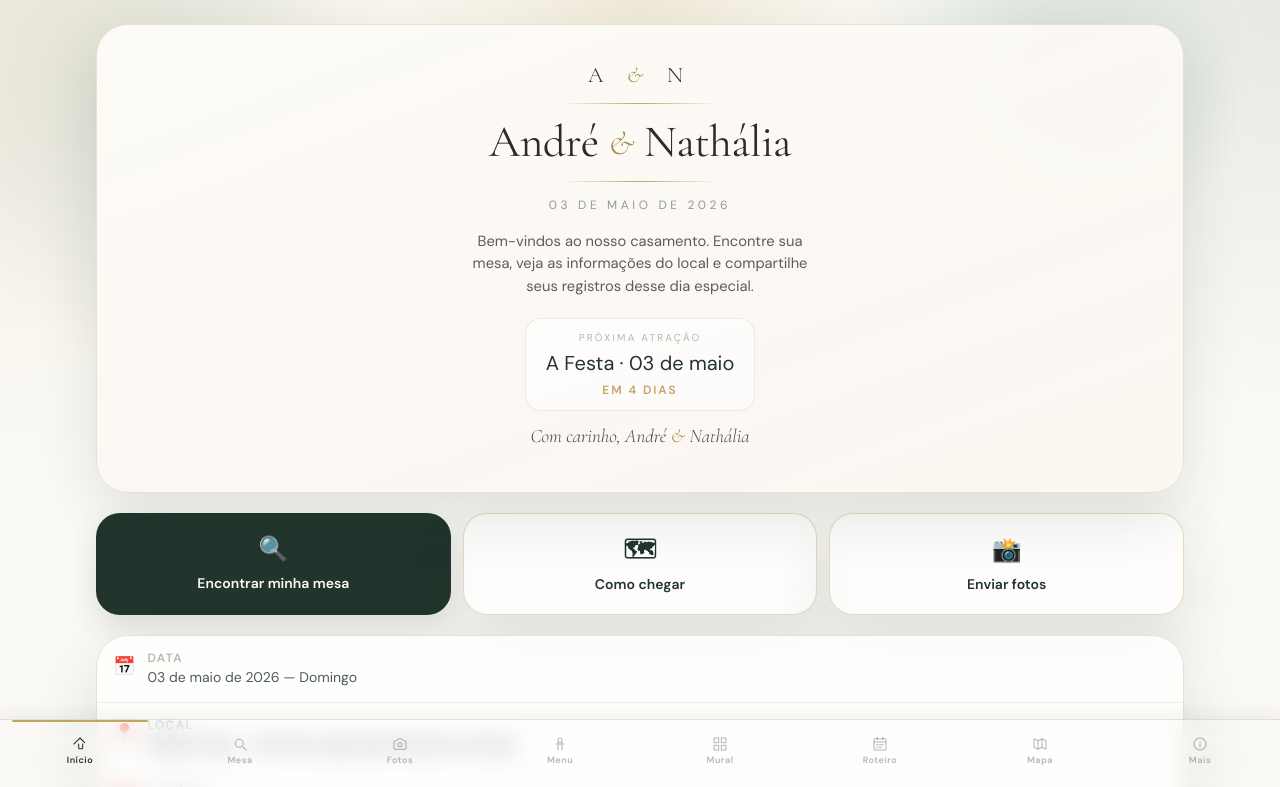
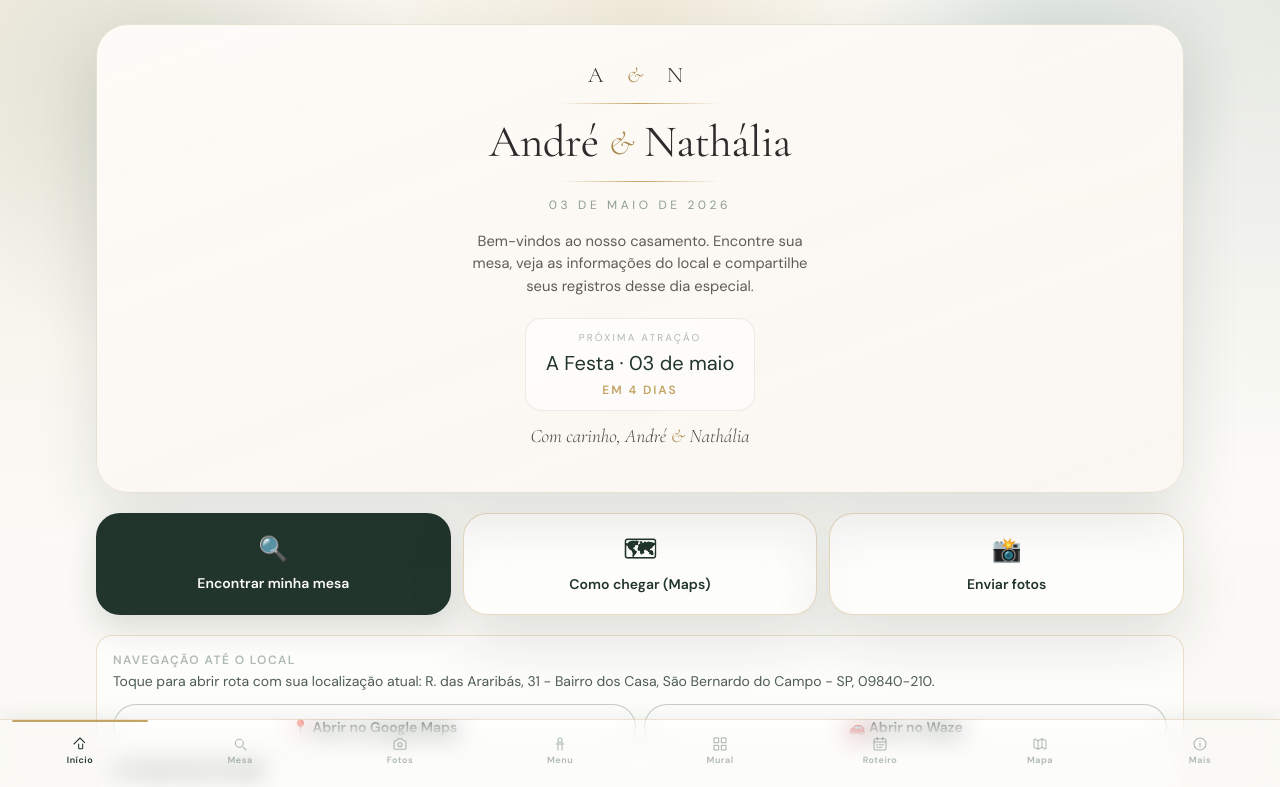
Before and after one commit to Andreviga/fotoscasamento, a Next.js app: page / in a window 1280 px wide. Shown: the top 787 px of the page. Built offline with nearby package versions, Linux system fonts and the light colour scheme.

Commit message:
feat(info): integrar rota Maps/Waze com geolocalizacao e alerta de atraso

```diff
--- a/src/components/tabs/TabInfo.tsx
+++ b/src/components/tabs/TabInfo.tsx
@@ -8,6 +8,11 @@ type TabInfoProps = {
 };
 
 const EVENT_DAY_STR = '2026-05-03';
+const CERIMONIA_HOUR = 18;
+const CERIMONIA_MINUTE = 0;
+const DELAY_ALERT_BUFFER_MINUTES = 30;
+const DESTINATION_ADDRESS = 'R. das Araribás, 31 - Bairro dos Casa, São Bernardo do Campo - SP, 09840-210';
+const DESTINATION_COORDS = { lat: -23.743138, lon: -46.5749888 };
 
 const ROTEIRO_ITEMS = [
   { horario: '17:00', titulo: 'Chegada e welcome drink' },
@@ -38,6 +43,8 @@ type BeforeInstallPromptEvent = Event & {
   prompt: () => Promise<void>;
   userChoice: Promise<{ outcome: 'accepted' | 'dismissed'; platform: string }>;
 };
+
+type RouteApp = 'google' | 'waze';
 
 function computeNextAtracao(): NextAtracao {
   const now = new Date();
@@ -79,6 +86,9 @@ export default function TabInfo({ onNavigate }: TabInfoProps) {
   const [deferredInstallPrompt, setDeferredInstallPrompt] = useState<BeforeInstallPromptEvent | null>(null);
   const [installStatus, setInstallStatus] = useState('');
   const [notifStatus, setNotifStatus] = useState('');
+  const [routeStatus, setRouteStatus] = useState('');
+  const [isRouting, setIsRouting] = useState(false);
+  const [delayNotified, setDelayNotified] = useState(false);
 
   useEffect(() => {
     const id = window.setInterval(() => setAtracao(computeNextAtracao()), 30000);
@@ -128,6 +138,140 @@ export default function TabInfo({ onNavigate }: TabInfoProps) {
     }
 
     setNotifStatus('Permissão de notificações negada.');
+  }
+
+  function getTrafficMultiplier() {
+    const hour = new Date().getHours();
+    const isRushHour = (hour >= 6 && hour < 9) || (hour >= 17 && hour < 21);
+    return isRushHour ? 1.35 : 1.15;
+  }
+
+  async function estimateTravelMinutes(fromLat: number, fromLon: number) {
+    try {
+      const routeUrl = `https://router.project-osrm.org/route/v1/driving/${fromLon},${fromLat};${DESTINATION_COORDS.lon},${DESTINATION_COORDS.lat}?overview=false`;
+      const res = await fetch(routeUrl, { cache: 'no-store' });
+      const payload = await res.json();
+      const rawMinutes = Number(payload?.routes?.[0]?.duration) / 60;
+      if (Number.isFinite(rawMinutes) && rawMinutes > 0) {
+        return Math.ceil(rawMinutes * getTrafficMultiplier());
+      }
+    } catch {
+      // Fallback below when route API is unavailable.
+    }
+
+    const earthRadiusKm = 6371;
+    const toRad = (value: number) => (value * Math.PI) / 180;
+    const dLat = toRad(DESTINATION_COORDS.lat - fromLat);
+    const dLon = toRad(DESTINATION_COORDS.lon - fromLon);
+    const a =
+      Math.sin(dLat / 2) * Math.sin(dLat / 2) +
+      Math.cos(toRad(fromLat)) * Math.cos(toRad(DESTINATION_COORDS.lat)) * Math.sin(dLon / 2) * Math.sin(dLon / 2);
+    const c = 2 * Math.atan2(Math.sqrt(a), Math.sqrt(1 - a));
+    const distanceKm = earthRadiusKm * c;
+    const avgCitySpeedKmH = 28;
+    const minutes = (distanceKm / avgCitySpeedKmH) * 60;
+    return Math.max(5, Math.ceil(minutes * getTrafficMultiplier()));
+  }
+
+  function getCeremonyRemainingMinutes() {
+    const now = new Date();
+    const eventDay = new Date(EVENT_DAY_STR);
+    const isEventDay =
+      now.getFullYear() === eventDay.getFullYear() &&
+      now.getMonth() === eventDay.getMonth() &&
+      now.getDate() === eventDay.getDate();
+
+    if (!isEventDay) {
+      return null;
+    }
+
+    const ceremonyTime = new Date(
+      now.getFullYear(),
+      now.getMonth(),
+      now.getDate(),
+      CERIMONIA_HOUR,
+      CERIMONIA_MINUTE,
+      0
+    );
+    return Math.floor((ceremonyTime.getTime() - now.getTime()) / 60000);
+  }
+
+  async function maybeNotifyDelay(etaMinutes: number, remainingMinutes: number) {
+    if (delayNotified) {
+      return;
+    }
+
+    const slackMinutes = remainingMinutes - etaMinutes;
+    const hasDelayRisk = slackMinutes <= DELAY_ALERT_BUFFER_MINUTES;
+
+    if (!hasDelayRisk) {
+      return;
+    }
+
+    const isLate = slackMinutes < 0;
+    const alertBody = isLate
+      ? `Com o trânsito atual, sua chegada estimada é em ${etaMinutes} min e você pode atrasar para a cerimônia.`
+      : `Com o trânsito atual, sua margem até a cerimônia é de apenas ${slackMinutes} min. Saia agora para evitar atraso.`;
+
+    if (typeof window !== 'undefined' && 'Notification' in window && Notification.permission === 'granted') {
+      new Notification('Atenção ao horário', {
+        body: alertBody,
+      });
+      setDelayNotified(true);
+      return;
+    }
+
+    setRouteStatus(`Atenção: ${alertBody} Ative as notificações para receber alerta automático.`);
+    setDelayNotified(true);
+  }
+
+  async function openDirections(app: RouteApp) {
+    if (typeof navigator === 'undefined' || !navigator.geolocation) {
+      setRouteStatus('Geolocalização não suportada neste navegador.');
+      return;
+    }
+
+    setIsRouting(true);
+    setRouteStatus('Buscando sua localização para traçar a rota...');
+
+    try {
+      const position = await new Promise<GeolocationPosition>((resolve, reject) => {
+        navigator.geolocation.getCurrentPosition(resolve, reject, {
+          enableHighAccuracy: true,
+          timeout: 12000,
+          maximumAge: 60000,
+        });
+      });
+
+      const originLat = position.coords.latitude;
+      const originLon = position.coords.longitude;
+      const etaMinutes = await estimateTravelMinutes(originLat, originLon);
+      const remainingMinutes = getCeremonyRemainingMinutes();
+
+      if (remainingMinutes !== null) {
+        if (remainingMinutes <= 0) {
+          setRouteStatus(`Rota pronta no ${app === 'google' ? 'Google Maps' : 'Waze'}. A cerimônia já começou.`);
+        } else {
+          setRouteStatus(
+            `Rota pronta no ${app === 'google' ? 'Google Maps' : 'Waze'}. Tempo estimado: ${etaMinutes} min.`
+          );
+          await maybeNotifyDelay(etaMinutes, remainingMinutes);
+        }
+      } else {
+        setRouteStatus(`Rota pronta no ${app === 'google' ? 'Google Maps' : 'Waze'}. Tempo estimado: ${etaMinutes} min.`);
+      }
+
+      const destinationQuery = encodeURIComponent(DESTINATION_ADDRESS);
+      const googleUrl = `https://www.google.com/maps/dir/?api=1&origin=${originLat},${originLon}&destination=${destinationQuery}&travelmode=driving`;
+      const wazeUrl = `https://waze.com/ul?ll=${DESTINATION_COORDS.lat},${DESTINATION_COORDS.lon}&navigate=yes`;
+      const targetUrl = app === 'google' ? googleUrl : wazeUrl;
+
+      window.open(targetUrl, '_blank', 'noopener,noreferrer');
+    } catch {
+      setRouteStatus('Não foi possível obter sua localização. Permita o acesso ao local para abrir a rota.');
+    } finally {
+      setIsRouting(false);
+    }
   }
 
   return (
@@ -202,11 +346,11 @@ export default function TabInfo({ onNavigate }: TabInfoProps) {
           <button
             type="button"
             aria-label="Como chegar"
-            onClick={() => onNavigate('mapa')}
+            onClick={() => void openDirections('google')}
             className="flex flex-col items-center gap-2 rounded-[24px] border border-gold/40 bg-white/70 py-5 text-sm font-semibold text-cocoa shadow-soft transition hover:bg-white active:scale-95"
           >
             <span className="text-2xl">🗺</span>
-            Como chegar
+            Como chegar (Maps)
           </button>
           <button
             type="button"
@@ -217,6 +361,39 @@ export default function TabInfo({ onNavigate }: TabInfoProps) {
             <span className="text-2xl">📸</span>
             Enviar fotos
           </button>
+        </div>
+
+        <div className="rounded-2xl border border-gold/30 bg-white/60 p-4">
+          <p className="text-xs font-semibold uppercase tracking-[0.12em] text-roseDeep/55">Navegação até o local</p>
+          <p className="mt-1 text-sm text-cocoa/80">
+            Toque para abrir rota com sua localização atual: {DESTINATION_ADDRESS}.
+          </p>
+          <div className="mt-3 grid grid-cols-1 gap-2 sm:grid-cols-2">
+            <button
+              type="button"
+              onClick={() => void openDirections('google')}
+              disabled={isRouting}
+              className="btn btn--outline py-3 text-sm disabled:opacity-60"
+            >
+              📍 Abrir no Google Maps
+            </button>
+            <button
+              type="button"
+              onClick={() => void openDirections('waze')}
+              disabled={isRouting}
+              className="btn btn--outline py-3 text-sm disabled:opacity-60"
+            >
+              🚗 Abrir no Waze
+            </button>
+          </div>
+          <button
+            type="button"
+            onClick={() => onNavigate('mapa')}
+            className="mt-3 text-xs font-semibold text-wine hover:underline"
+          >
+            Ver mapa interno do salão
+          </button>
+          {routeStatus ? <p className="mt-3 text-xs text-wine/70">{routeStatus}</p> : null}
         </div>
 
         {/* Quick info cards */}
```
